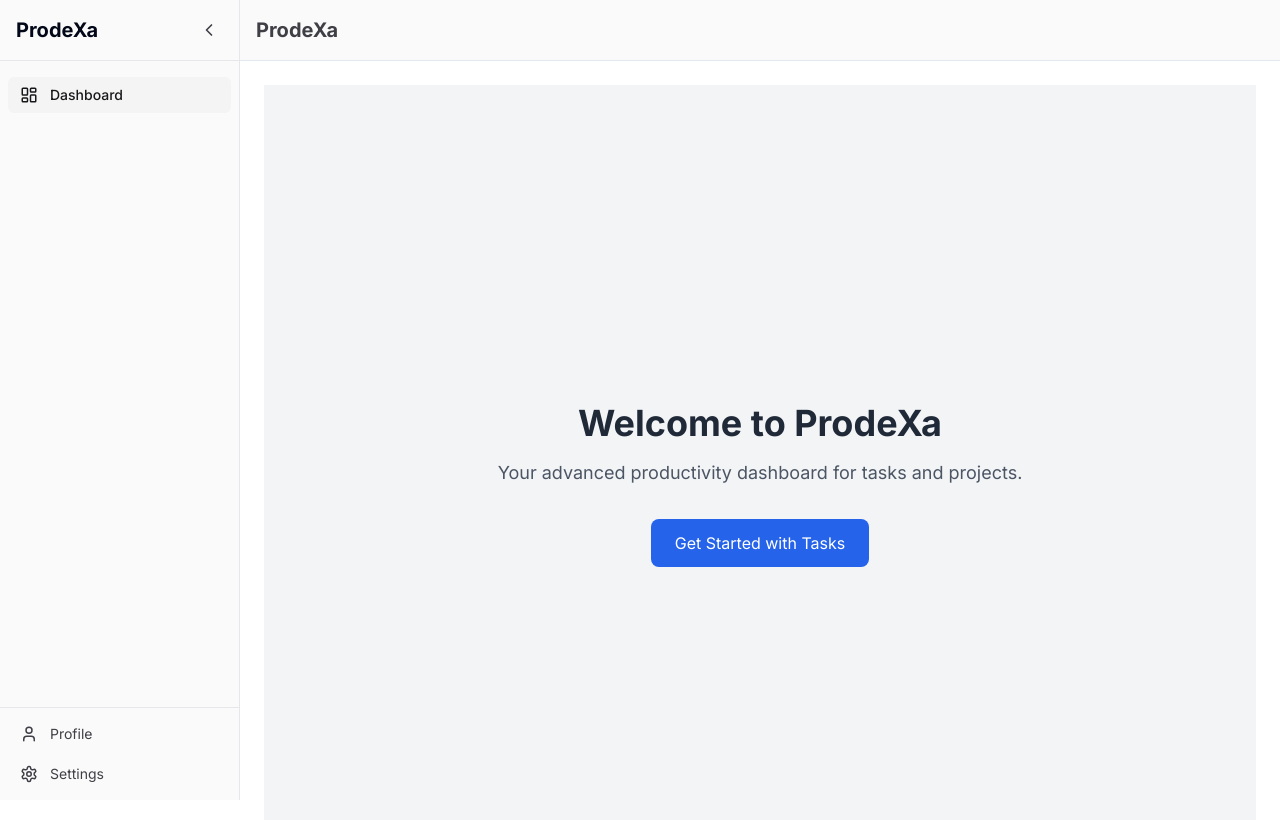
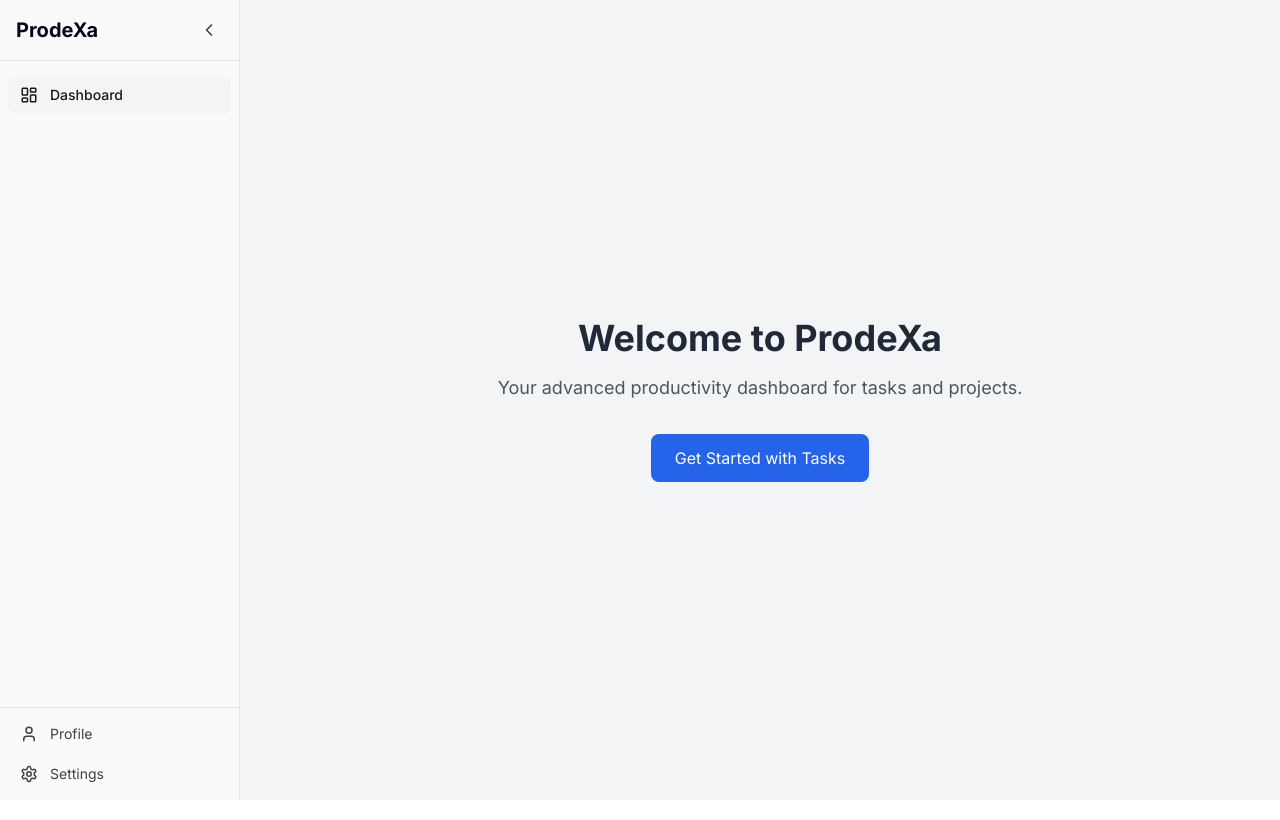
Before and after one commit to farzadasgari/ProdeXa, a React (Vite) app: page / in a window 1280 px wide. Shown: the top 820 px of the page. Built offline with nearby package versions, Linux system fonts and the light colour scheme.

Commit message:
sync main layout and sidebar

```diff
--- a/src/components/layout/MainLayout.tsx
+++ b/src/components/layout/MainLayout.tsx
@@ -1,20 +1,53 @@
-import { ReactNode } from "react";
+import { ReactNode, useState, useEffect } from "react";
+import { useLocation } from "react-router-dom";
+import { cn } from "@/lib/utils";
 import SideBar from "./SideBar";
 
 interface MainLayoutProps {
     children: ReactNode;
-    title?: string;
 }
 
-const MainLayout = ({ children, title = "ProdeXa" }: MainLayoutProps) => {
+const MainLayout = ({ children }: MainLayoutProps) => {
+    const [collapsed, setCollapsed] = useState(false);
+    const [isMobile, setIsMobile] = useState(false);
+    const location = useLocation();
+    useEffect(() => {
+        const handleResize = () => {
+            const mobile = window.innerWidth < 768;
+            setIsMobile(mobile);
+            if (mobile) {
+                setCollapsed(true);
+            } else {
+                setCollapsed(false);
+            }
+        };
+        handleResize();
+        window.addEventListener("resize", handleResize);
+
+        return () => {
+            window.removeEventListener("resize", handleResize);
+        };
+    }, []);
+    useEffect(() => {
+        window.scrollTo(0, 0);
+    }, [location.pathname]);
+
+    const handleCollapseChange = (newCollapsed: boolean) => {
+        if (!isMobile) {
+            setCollapsed(newCollapsed);
+        }
+    };
+
     return (
-        <div className="min-h-screen bg-background flex">
-            <SideBar />
-            <div className="flex-1 ml-[240px]">
-                <header className="bg-sidebar p-4 border-b">
-                    <h1 className="text-xl font-bold text-sidebar-foreground">{title}</h1>
-                </header>
-                <main className="p-6">{children}</main>
+        <div className="min-h-screen bg-background">
+            <SideBar onCollapseChange={handleCollapseChange} />
+            <div className={cn(
+                "transition-all duration-300 ease-in-out",
+                collapsed ? "ml-[60px]" : "ml-[240px]"
+            )}>
+                <main className="min-h-[calc(100vh-64px)]">
+                    {children}
+                </main>
             </div>
         </div>
     );
```
